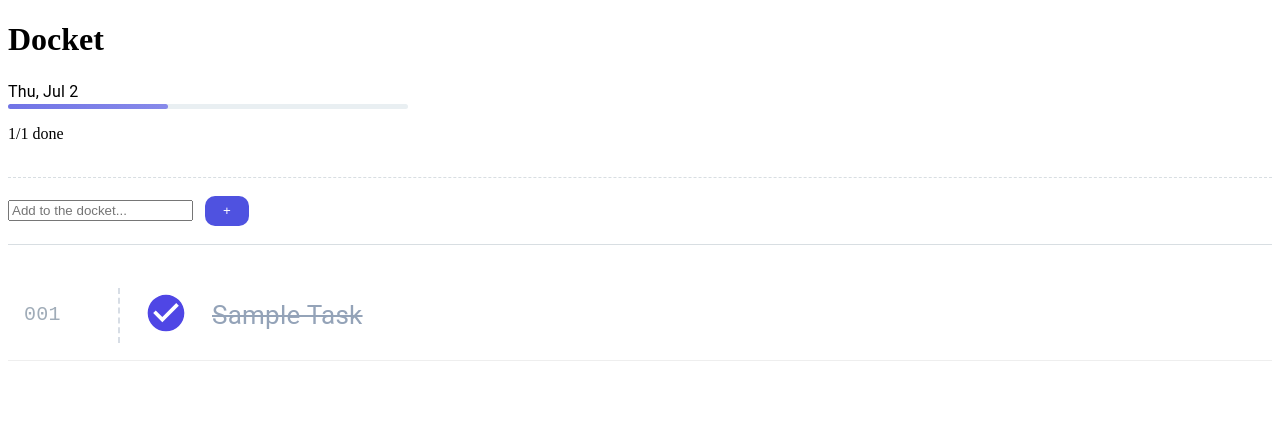
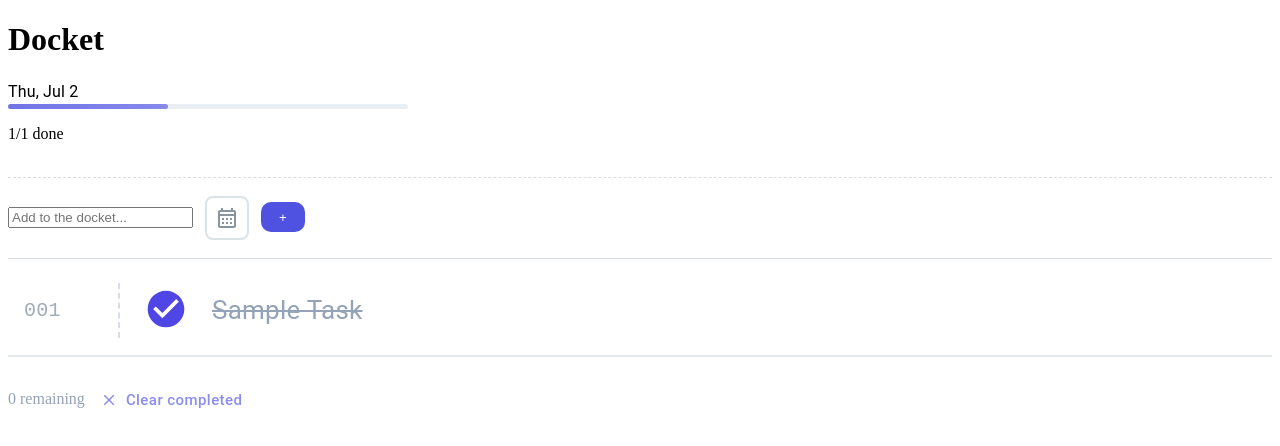
Before and after one commit to TheShreyankMaurya/TodoApp, a React (Vite) app: page / in a window 1280 px wide. Both pictures are taken after a click on the element 166 px from the left and 315 px from the top of the page. Shown: the top 446 px of the page. Built offline with nearby package versions, Linux system fonts and the light colour scheme.

Commit message:
add dueDate feature, appFooter, deleteTask

```diff
--- a/package.json
+++ b/package.json
@@ -14,6 +14,8 @@
     "@emotion/styled": "^11.14.1",
     "@mui/icons-material": "^9.2.0",
     "@mui/material": "^9.2.0",
+    "@mui/x-date-pickers": "^9.10.0",
+    "dayjs": "^1.11.21",
     "react": "^19.2.7",
     "react-dom": "^19.2.7",
     "uuid": "^14.0.1"
--- a/src/Components/Docket.jsx
+++ b/src/Components/Docket.jsx
@@ -4,6 +4,7 @@ import { useRef, useState } from "react";
 import { v4 as uuidv4 } from "uuid";
 import AddTaskForm from "./Input/AddTaskForm";
 import TaskList from "./List/TaskList";
+import AppFooter from "./Footer/AppFooter";
 
 export default function TodoList() {
     const tokenCount = useRef(1);
@@ -20,10 +21,11 @@ export default function TodoList() {
             done: false,
             priority: 0,
             text: "Sample Task",
+            dueDate: null,
         },
     ]);
 
-    const addNewTodo = (newText, newPriority) => {
+    const addNewTodo = (newText, newPriority, newDueDate) => {
         setTodo((prevVal) => [
             ...prevVal,
             {
@@ -32,6 +34,7 @@ export default function TodoList() {
                 done: false,
                 priority: newPriority,
                 text: newText,
+                dueDate: newDueDate,
             },
         ]);
     };
@@ -39,23 +42,33 @@ export default function TodoList() {
     return (
         <>
             <AppHeader todo={todo}></AppHeader>
+
             <br />
+
             <Divider
                 sx={{
                     borderStyle: "dashed",
                     borderColor: "#D8DEE2",
                 }}
             ></Divider>
+
             <br />
+
             <AddTaskForm addNewTodo={addNewTodo}></AddTaskForm>
+
             <br />
+
             <Divider
                 sx={{
                     borderColor: "#D8DEE2",
                 }}
             ></Divider>
+
+            <TaskList todo={todo} setTodo={setTodo}></TaskList>
+
             <br />
-            <TaskList todo={todo} setTodo={setTodo}></TaskList>
+
+            <AppFooter todo={todo} setTodo={setTodo}></AppFooter>
         </>
     );
 }
--- /dev/null
+++ b/src/Components/Footer/AppFooter.jsx
@@ -0,0 +1,36 @@
+import { TodoInfo } from "../TodoInfo";
+import Button from "@mui/material/Button";
+import ClearIcon from "@mui/icons-material/Clear";
+
+export default function AppFooter({ todo, setTodo }) {
+    function clearCompleted() {
+        setTodo(todo.filter((obj) => obj.done == false));
+    }
+
+    return (
+        <div>
+            <span style={{ color: "#94a3b8" }}>
+                {TodoInfo(todo).remaining} remaining
+            </span>
+            &nbsp;&nbsp;&nbsp;
+            {TodoInfo(todo).done > 0 ? (
+                <Button
+                    onClick={clearCompleted}
+                    variant="text"
+                    startIcon={<ClearIcon />}
+                    size="small"
+                    sx={{
+                        color: "#8a8dee",
+                        "&:hover": {
+                            backgroundColor: "#F7F9FA",
+                        },
+                        textTransform: "none",
+                        fontSize: 15,
+                    }}
+                >
+                    Clear completed
+                </Button>
+            ) : null}
+        </div>
+    );
+}
--- a/src/Components/Input/AddTaskForm.jsx
+++ b/src/Components/Input/AddTaskForm.jsx
@@ -1,16 +1,23 @@
 import { useState } from "react";
 import "./AddTaskForm.css";
 import Button from "@mui/material/Button";
+import { DatePicker } from "@mui/x-date-pickers/DatePicker";
+import { LocalizationProvider } from "@mui/x-date-pickers/LocalizationProvider";
+import { AdapterDayjs } from "@mui/x-date-pickers/AdapterDayjs";
+import CalendarMonthOutlinedIcon from "@mui/icons-material/CalendarMonthOutlined";
+import IconButton from "@mui/material/IconButton";
 
 export default function AddTaskForm({ addNewTodo }) {
-    let [newTodo, setNewTodo] = useState("");
+    const [newTodo, setNewTodo] = useState("");
+    const [date, setDate] = useState(null);
+    const [open, setOpen] = useState(false);
 
     let updateTodoValue = (event) => {
         setNewTodo(event.target.value);
     };
 
     function setAddNewTodo() {
-        addNewTodo(newTodo, 2);
+        addNewTodo(newTodo, 2, date);
         setNewTodo("");
     }
 
@@ -23,6 +30,32 @@ export default function AddTaskForm({ addNewTodo }) {
                 onChange={updateTodoValue}
             />
             &nbsp;&nbsp;&nbsp;
+            <LocalizationProvider dateAdapter={AdapterDayjs}>
+                <IconButton
+                    onClick={() => setOpen(true)}
+                    sx={{
+                        border: "2px solid #dbe3e7",
+                        borderRadius: 2,
+                        backgroundColor: date && "#eef0fe",
+                        color: date ? "#4f52e0" : "#8996a0",
+                    }}
+                >
+                    <CalendarMonthOutlinedIcon></CalendarMonthOutlinedIcon>
+                </IconButton>
+
+                <DatePicker
+                    value={date}
+                    onChange={(newDate) => setDate(newDate)}
+                    open={open}
+                    onClose={() => setOpen(false)}
+                    slotProps={{
+                        textField: {
+                            sx: { display: "none" },
+                        },
+                    }}
+                />
+            </LocalizationProvider>
+            &nbsp;&nbsp;&nbsp;
             <button className="AddTaskFormButton" onClick={setAddNewTodo}>
                 +
             </button>
--- /dev/null
+++ b/src/Components/List/TaskActions.jsx
@@ -0,0 +1,20 @@
+import IconButton from "@mui/material/IconButton";
+import DeleteOutlineOutlinedIcon from "@mui/icons-material/DeleteOutlineOutlined";
+
+export default function TaskActions({ todo, setTodo, id }) {
+    function deleteTodo(id) {
+        setTodo(todo.filter((obj) => obj.id !== id));
+    }
+
+    return (
+        <div>
+            <IconButton
+                onClick={() => {
+                    deleteTodo(id);
+                }}
+            >
+                <DeleteOutlineOutlinedIcon></DeleteOutlineOutlinedIcon>
+            </IconButton>
+        </div>
+    );
+}
--- a/src/Components/List/TaskList.jsx
+++ b/src/Components/List/TaskList.jsx
@@ -2,11 +2,15 @@ import List from "@mui/material/List";
 import ListItem from "@mui/material/ListItem";
 import ListItemText from "@mui/material/ListItemText";
 import Box from "@mui/material/Box";
-
 import Typography from "@mui/material/Typography";
 import TaskCheckbox from "./TaskCheckbox";
+import Divider from "@mui/material/Divider";
+import TaskActions from "./TaskActions";
+import { useState } from "react";
 
 export default function TaskList({ todo, setTodo }) {
+    const [isHovered, setIsHovered] = useState(null);
+
     return (
         <List>
             {todo.map((obj) => (
@@ -16,9 +20,14 @@ export default function TaskList({ todo, setTodo }) {
                         display: "flex",
                         alignItems: "center",
                         height: 90,
-                        borderBottom: "1px solid #eee",
+                        borderBottom: "2px solid #E4E9EC",
                         gap: 3,
+                        "&:hover": {
+                            backgroundColor: "#F7F9FA",
+                        },
                     }}
+                    onMouseEnter={() => setIsHovered(obj.id)}
+                    onMouseLeave={() => setIsHovered(null)}
                 >
                     <Typography
                         sx={{
@@ -54,6 +63,25 @@ export default function TaskList({ todo, setTodo }) {
                     >
                         {obj.text}
                     </Typography>
+
+                    {obj.dueDate !== null && (
+                        <Typography
+                            sx={{
+                                flex: 1,
+                                fontSize: 26,
+                            }}
+                        >
+                            {obj.dueDate.format("MMM DD")}
+                        </Typography>
+                    )}
+
+                    {isHovered === obj.id && (
+                        <TaskActions
+                            todo={todo}
+                            setTodo={setTodo}
+                            id={obj.id}
+                        ></TaskActions>
+                    )}
                 </ListItem>
             ))}
         </List>
```
Also changed, not shown: 1 other file (tests, documents, lock files or other folders).
